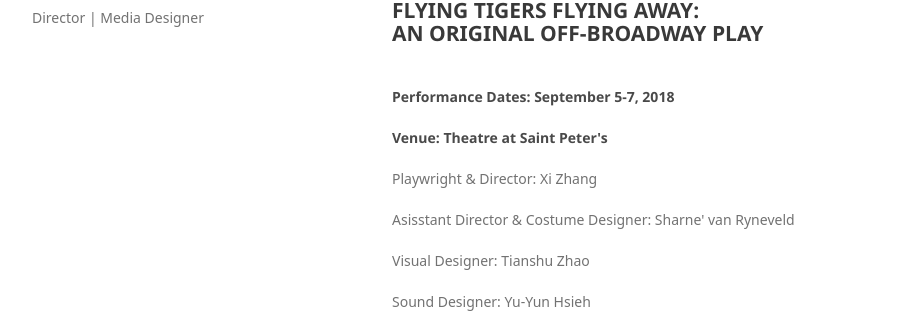
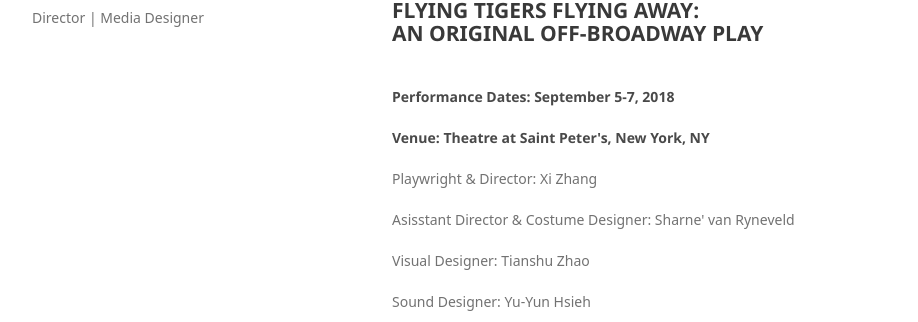
Before and after one commit to tianshu-z/tianshu-z.github.io, a Jekyll site: the page built from work/flying-tigers-flying-away.html, in a window 1280 px wide and 900 px high. Shown: the part 102-424 px from the top of the window, without its empty margins (178-1096 px from the left). Built offline with Jekyll 4.4.1, drawn with Linux system fonts in a browser that asks for light colours; some web fonts are replaced.

Commit message:
Update flying-tigers-flying-away.html

```diff
--- a/work/flying-tigers-flying-away.html
+++ b/work/flying-tigers-flying-away.html
@@ -42,7 +42,7 @@ layout: default
   <h2>FLYING TIGERS FLYING AWAY: <br>AN ORIGINAL OFF-BROADWAY PLAY</h2>
   <br>
   <h4>Performance Dates: September 5-7, 2018</h4>
-  <h4>Venue: Theatre at Saint Peter's</h4>
+  <h4>Venue: Theatre at Saint Peter's, New York, NY</h4>
   <p>Playwright & Director: Xi Zhang</p>
   <p>Asisstant Director & Costume Designer: Sharne' van Ryneveld</p>
   <p>Visual Designer: Tianshu Zhao</p>
```
